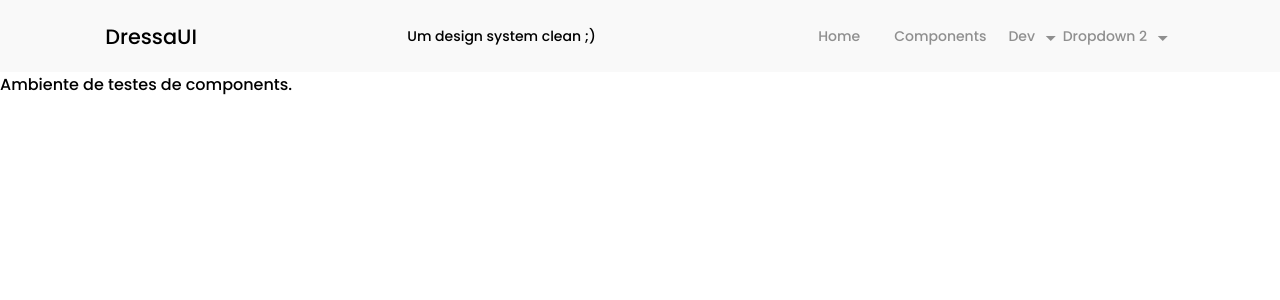
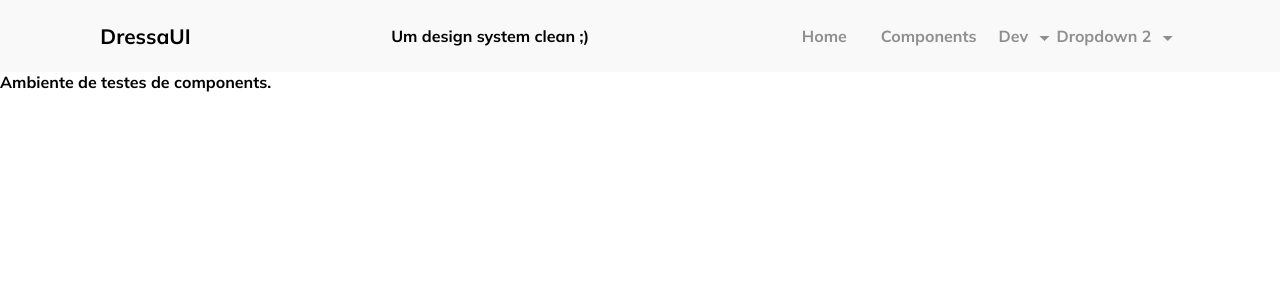
Before and after one commit to drelocatelli/dressa-ui-package, a React (Create React App) app: page / in a window 1280 px wide. Shown: the top 300 px of the page. Built offline with nearby package versions, Linux system fonts and the light colour scheme.

Commit message:
adding more dropdowns finish

```diff
--- a/src/assets/css/basic.css
+++ b/src/assets/css/basic.css
@@ -13,8 +13,14 @@
     src: url('../fonts/Poppins-Medium.ttf');
 }
 
+@font-face {
+    font-family: 'Mulish';
+    src: url('../fonts/Mulish-Bold.ttf');
+}
+
 * {
-    font-family: 'Poppins', sans-serif;
+    font-family: 'Mulish', sans-serif;
+    font-size: 16px;
     padding: 0;
     margin: 0;
 }
--- a/src/components/Nav.tsx
+++ b/src/components/Nav.tsx
@@ -3,7 +3,7 @@ import styled from 'styled-components';
 import { maxLayout } from "./constants";
 import '../assets/css/basic.css';
 
-import { createContext, CSSProperties, useContext, useState } from "react";
+import { createContext, createRef, CSSProperties, useContext, useState } from "react";
 import { Icon } from "./Icons";
 
 const ThemeContext = createContext({});
@@ -110,38 +110,41 @@ interface NavDropDownProps extends AppPropsChildren {
 
 export const NavDropdown = (props: NavDropDownProps) => {
 
-    function detectDropdownClick(e : React.MouseEvent<HTMLElement>) {
+    const dropdownExpanded = createRef();
 
-        console.log(e)
+    function detectDropdownClick(e: React.MouseEvent<HTMLElement>) {
+        const dropdown = dropdownExpanded.current as HTMLElement;
+        const dropdownContent = dropdown.querySelector('ul.dropdown') as HTMLElement;
 
-        const dropdownExpanded = document.querySelector(`#${props.id}`);
-        const ulDropdown = dropdownExpanded?.querySelector('ul.dropdown') as HTMLElement;
-        const ulDropDownStyle = getComputedStyle(ulDropdown);
+        const navPosition = parseInt(navHeight) + 3;
 
-        const dropdownMobile = document.querySelector(`#${props.id}`);
-        const ulDropDownMobile = dropdownMobile?.querySelector('ul.dropdown') as HTMLElement;
 
-        // toggle mobile dropdown
-        if (getComputedStyle(ulDropDownMobile).display == 'block') {
-            ulDropDownMobile.style.setProperty('display', 'none');
-        } else {
-            ulDropDownMobile.style.setProperty('display', 'block');
+        console.log(window.outerWidth );
+
+        if(window.outerWidth < maxLayout.width) {
+            // toggle block or none
+            if(getComputedStyle(dropdownContent).display == 'block') {
+                dropdownContent.style.setProperty('display', 'none');
+            } else {
+                dropdownContent.style.setProperty('display', 'block');
+            }
         }
 
+
         // toggle position of ul.dropdown
-        if (ulDropDownStyle.top.startsWith('-')) {
-            const navPosition = parseInt(navHeight) + 3;
+        if (getComputedStyle(dropdownContent).top.startsWith('-')) {
 
-            ulDropdown.style.setProperty('top', `${navPosition}px`);
+            dropdownContent.style.setProperty('top', `${navPosition}px`);
         } else {
-            ulDropdown.style.setProperty('top', '-8000px');
+            dropdownContent.style.setProperty('top', `-800px`);
         }
     }
 
+
     return (
         <>
-            <div className="dropdown-expanded" id={props.id}>
-                <li className="dropdown-menu" onClick={detectDropdownClick}>
+            <div className="dropdown-expanded" ref={dropdownExpanded as React.RefObject<HTMLDivElement>}>
+                <li className="dropdown-menu" id={props.id} onClick={detectDropdownClick}>
                     <a href="javascript:void(0);">
                         {props.title}&nbsp;
                         {props.icon ?? <Icon name="arrow_drop_down" />}
@@ -306,7 +309,7 @@ const NavStyle = styled.nav<AppPropsWithTheme>`
                 padding: initial;
                 position: relative;
                 left: initial;
-                top: 20px;
+                top: 20px!important;
                 min-width: initial;
                 box-shadow: none;
                 margin-top: 20px;
@@ -355,7 +358,7 @@ const NavStyle = styled.nav<AppPropsWithTheme>`
 
 const NavTheme = {
     dark: `
-        background: #202024;
+        background: #F8F9FF;
         color: rgb(225, 225, 230);
 
         button.toggleButton {
--- a/tsconfig.json
+++ b/tsconfig.json
@@ -23,7 +23,8 @@
     "strictNullChecks": true,
     "suppressImplicitAnyIndexErrors": true,
     "noUnusedLocals": false,
-    "noUnusedParameters": false
+    "noUnusedParameters": false,
+    "useUnknownInCatchVariables": false
   },
   "include": [
     "src"
```
Also changed, not shown: src/assets/fonts/Mulish-Bold.ttf (added).
